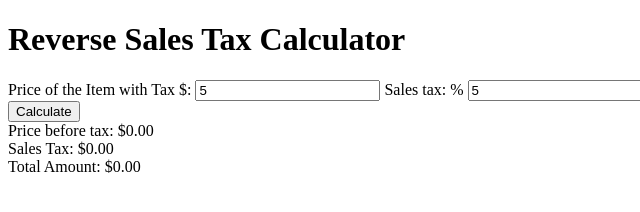
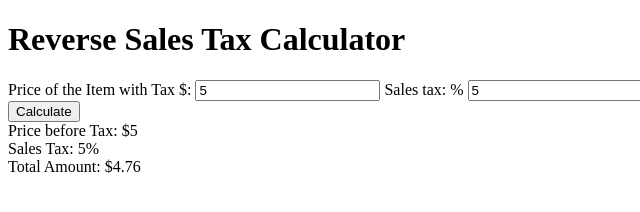
Before and after one commit to n1ghtang31/StupidCalculators, a plain HTML site: page index.html in a window 1280 px wide. Both pictures are taken after typing "5", "5" into the empty fields and a click on the button "Calculate". Shown: the full height of the page, 0-640 px from the left. Drawn offline with Linux system fonts and the light colour scheme.

Commit message:
Finish result fields

```diff
--- a/index.html
+++ b/index.html
@@ -23,7 +23,7 @@
             Price before tax: $0.00
         </div>
         <div id="taxedAmount">
-            Sales Tax: $0.00
+            Sales Tax: 0%
         </div>
         <div id="rstTotal">
             Total Amount: $0.00
--- a/index.js
+++ b/index.js
@@ -1,6 +1,10 @@
 //////////////Reverse Sales Tax Calculator////////////////////////
 const getrstPriceWithTax = document.querySelector("#rstPriceWithTax");
-const getrstTaxRate = document.querySelector("#rstTaxRate")
+const getrstTaxRate = document.querySelector("#rstTaxRate");
+const displaytotalBeforeTax = document.querySelector("#totalBeforeTax");
+const displaytaxedAmount = document.querySelector("#taxedAmount");
+const displayrstTotal = document.querySelector("#rstTotal");
+
 
 let rstPriceWithTax = getrstPriceWithTax.value;
 let rstTaxRate = getrstTaxRate.value;
@@ -14,11 +18,18 @@ getrstTaxRate.addEventListener("change", () => {
     rstTaxRate = getrstTaxRate.value;
 });
 
+function updateDisplay() {
+    displaytotalBeforeTax.innerText = `Price before Tax: $${rstPriceWithTax}`;
+    displaytaxedAmount.innerText = `Sales Tax: ${rstTaxRate}%`;
+    displayrstTotal.innerText =`Total Amount: $${listPrice}`;
+}
+
 function calculateReverseSalesTax(totalPrice, salesTax) {
     console.log(`Entering ${totalPrice} as the total and ${salesTax} as the tax rate`)
     let salesTaxPercentage = parseFloat(salesTax, 10) / 100;
-
     listPrice = totalPrice / (1 + salesTaxPercentage);
+    listPrice = listPrice.toFixed(2);
     console.log(listPrice);
+    updateDisplay();
     return listPrice;
 };
```
